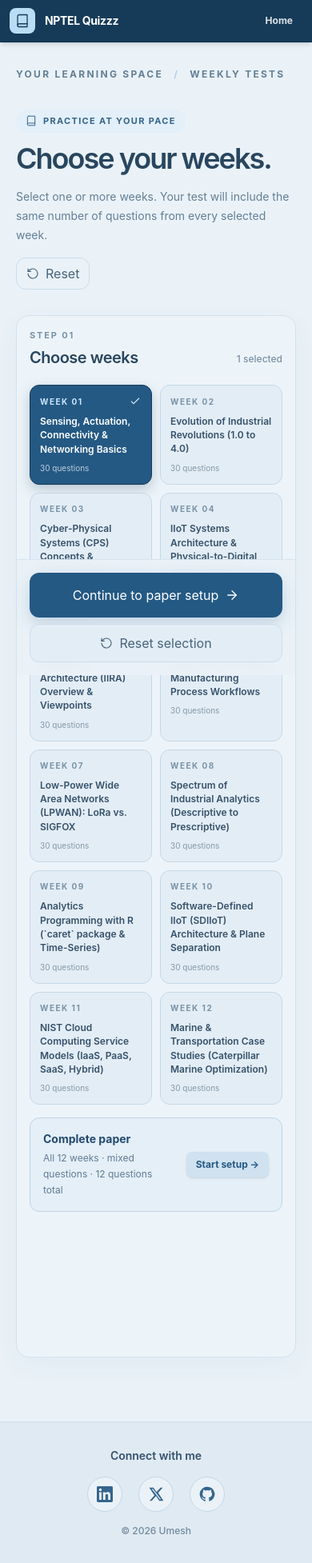
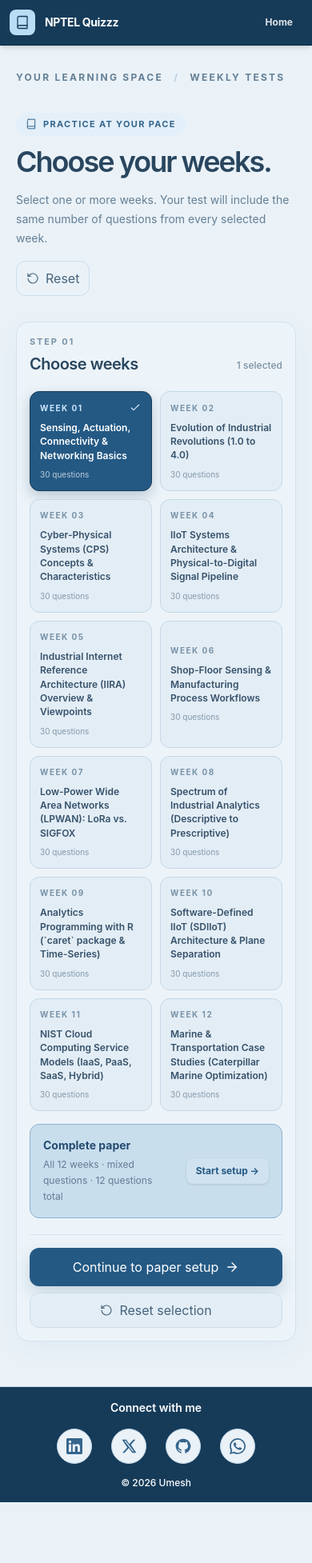
Before and after one commit to umesh4ever/learning_nptel, a React (Vite) app: page /#/setup/weeks in a window 390 px wide. Shown: the whole page at 80% size. After the commit the page ends 1878 px from the top, so only its background shows below. Built offline with nearby package versions, Linux system fonts and the light colour scheme.

Commit message:
2nd deployment

```diff
--- a/index.html
+++ b/index.html
@@ -3,9 +3,10 @@
   <head>
     <meta charset="UTF-8" />
     <meta name="viewport" content="width=device-width, initial-scale=1.0" />
+    <link rel="icon" type="image/png" href="https://www.favicon.cc/logo3d/545082.png" />
     <meta name="theme-color" content="#eaf2f8" />
     <meta name="description" content="Build a week-wise practice test for Industry 4.0 and Industrial Internet of Things." />
-    <title>Studyroom · NPTEL Practice</title>
+    <title>Learn Nptel - IIOT 4.0</title>
   </head>
   <body>
     <div id="root"></div>
--- a/package.json
+++ b/package.json
@@ -3,7 +3,10 @@
   "private": true,
   "version": "0.0.0",
   "type": "module",
+  "homepage": "https://github.com/umesh4ever/learning_nptel.git",
   "scripts": {
+    "predeploy": "npm run build",
+    "deploy": "gh-pages -d dist",
     "dev": "vite",
     "build": "vite build",
     "lint": "oxlint",
@@ -19,6 +22,7 @@
     "@types/react": "^19.2.18",
     "@types/react-dom": "^19.2.7",
     "@vitejs/plugin-react": "^6.1.1",
+    "gh-pages": "^6.3.0",
     "oxlint": "^1.81.0",
     "tailwindcss": "^4.3.3",
     "vite": "^8.3.0"
--- a/src/components/Footer.jsx
+++ b/src/components/Footer.jsx
@@ -11,6 +11,14 @@ function SocialIcon({ name }) {
     return (
       <svg aria-hidden="true" viewBox="0 0 24 24" fill="currentColor" className="size-5">
         <path d="M18.9 2H22l-6.78 7.75L23.2 22h-6.25l-4.9-7.42L5.56 22H2.43l7.25-8.28L1.84 2h6.41l4.43 6.76L18.9 2Zm-1.1 17.86h1.73L7.31 4.03H5.45L17.8 19.86Z" />
+      </svg>
+    )
+  }
+
+  if (name === 'wa') {
+    return (
+      <svg aria-hidden="true" viewBox="0 0 24 24" fill="currentColor" className="size-5">
+        <path d="M20.52 3.48A11.88 11.88 0 0 0 12.06 0C5.47 0 .11 5.35.1 11.94c0 2.1.55 4.15 1.6 5.96L0 24l6.25-1.64a11.9 11.9 0 0 0 5.8 1.48h.01c6.59 0 11.95-5.36 11.95-11.95 0-3.19-1.24-6.19-3.49-8.41ZM12.06 21.8h-.01a9.87 9.87 0 0 1-5.03-1.38l-.36-.21-3.71.97.99-3.62-.23-.37a9.85 9.85 0 0 1-1.51-5.25c0-5.45 4.44-9.88 9.89-9.88 2.64 0 5.12 1.03 6.99 2.9a9.82 9.82 0 0 1 2.89 7c0 5.45-4.44 9.88-9.91 9.88Zm5.42-7.4c-.3-.15-1.76-.87-2.03-.97-.27-.1-.47-.15-.67.15-.2.3-.77.97-.94 1.17-.17.2-.35.22-.65.07-.3-.15-1.26-.46-2.4-1.47-.89-.79-1.49-1.77-1.66-2.07-.17-.3-.02-.46.13-.61.13-.13.3-.35.45-.52.15-.17.2-.3.3-.5.1-.2.05-.37-.03-.52-.07-.15-.67-1.62-.92-2.22-.24-.58-.49-.5-.67-.51h-.57c-.2 0-.52.07-.79.37-.27.3-1.04 1.02-1.04 2.49s1.07 2.89 1.22 3.09c.15.2 2.1 3.21 5.09 4.5.71.31 1.27.5 1.7.64.71.23 1.36.2 1.87.12.57-.09 1.76-.72 2.01-1.42.25-.7.25-1.29.17-1.42-.07-.12-.27-.2-.57-.35Z" />
       </svg>
     )
   }
@@ -38,16 +46,21 @@ const socialLinks = [
     icon: 'github',
     href: 'https://github.com/umesh4ever',
   },
+  {
+    label: 'Whatsapp',
+    icon: 'wa',
+    href: 'https://wa.me/919289253686?text=Hello%20Umesh.',
+  },
 ]
 
 export default function Footer() {
   return (
-    <footer className="mt-8 w-full border-t border-[#cbddeb] bg-[#dfeaf3] px-5 py-8 text-[#35516a] sm:mt-12 sm:py-10">
+    <footer className="mt-2 w-full border-t border-[#cbddeb] bg-[#163b59] px-5 py-4 text-[white] sm:mt-12 sm:py-8">
       <div className="mx-auto flex max-w-6xl flex-col items-center gap-4">
         <p className="text-sm font-semibold">
           Connect with me
         </p>
-        <nav aria-label="Social links" className="flex items-center gap-5">
+        <nav aria-label="Social links" className="flex items-center gap-6">
           {socialLinks.map(({ label, icon, href }) => (
             <a
               key={label}
@@ -55,13 +68,13 @@ export default function Footer() {
               target="_blank"
               rel="noreferrer"
               aria-label={`Open ${label} profile in a new tab`}
-              className="grid size-11 place-items-center rounded-full border border-[#c4d7e6] bg-[#eaf2f8] text-[#35658c] transition-transform hover:-translate-y-0.5 hover:bg-[#d5e5f1] active:scale-90 focus-visible:outline focus-visible:outline-2 focus-visible:outline-offset-2 focus-visible:outline-[#356da8]"
+              className="grid size-11 place-items-center rounded-full border border-[#c4d7e6] bg-[#eaf2f8] text-[#35658c] transition-transform hover:-translate-y-0.5 hover:bg-[#d5e5f1] active:scale-90 focus-visible:outline-2 focus-visible:outline-offset-2 focus-visible:outline-[#356da8]"
             >
               <SocialIcon name={icon} />
             </a>
           ))}
         </nav>
-        <p className="text-xs font-medium text-[#71899c]">© {currentYear} Umesh</p>
+        <p className="text-xs font-medium text-[white]">© {currentYear} Umesh</p>
       </div>
     </footer>
   )
--- a/src/components/Navbar.jsx
+++ b/src/components/Navbar.jsx
@@ -8,7 +8,7 @@ export default function Navbar({ quiz, questionIndex, finished, onGoHome }) {
         <Link
           to="/setup/weeks"
           onClick={onGoHome}
-          className="flex min-h-10 min-w-0 items-center gap-3 rounded-lg focus-visible:outline focus-visible:outline-2 focus-visible:outline-offset-2 focus-visible:outline-[#b9ddf5]"
+          className="flex min-h-11 min-w-0 items-center gap-3 rounded-lg focus-visible:outline focus-visible:outline-2 focus-visible:outline-offset-2 focus-visible:outline-[#b9ddf5] sm:min-h-10"
         >
           <span className="grid size-8 shrink-0 place-items-center rounded-lg bg-[#b9ddf5] text-[#163b59]">
             <Icon name="book" className="size-[18px]" />
@@ -23,7 +23,7 @@ export default function Navbar({ quiz, questionIndex, finished, onGoHome }) {
           <Link
             to="/setup/weeks"
             onClick={onGoHome}
-            className="rounded-lg px-3 py-2 text-xs font-bold text-white/85 transition-all hover:bg-white/15 hover:text-white active:scale-95 focus-visible:outline focus-visible:outline-2 focus-visible:outline-offset-2 focus-visible:outline-[#b9ddf5]"
+            className="inline-flex min-h-11 items-center rounded-lg px-3 py-2 text-xs font-bold text-white/85 transition-all hover:bg-white/15 hover:text-white active:scale-95 focus-visible:outline focus-visible:outline-2 focus-visible:outline-offset-2 focus-visible:outline-[#b9ddf5] sm:min-h-10"
           >
             <span className="sm:hidden">Home</span>
             <span className="hidden sm:inline">Weekly tests</span>
@@ -31,7 +31,7 @@ export default function Navbar({ quiz, questionIndex, finished, onGoHome }) {
           {quiz && !finished && (
             <Link
               to={`/quiz/${questionIndex + 1}`}
-              className="inline-flex min-h-10 items-center gap-1.5 rounded-lg bg-[#b9ddf5] px-3 py-2 text-xs font-bold text-[#163b59] transition-all hover:bg-white active:scale-95 focus-visible:outline focus-visible:outline-2 focus-visible:outline-offset-2 focus-visible:outline-white"
+              className="inline-flex min-h-11 items-center gap-1.5 rounded-lg bg-[#b9ddf5] px-3 py-2 text-xs font-bold text-[#163b59] transition-all hover:bg-white active:scale-95 focus-visible:outline focus-visible:outline-2 focus-visible:outline-offset-2 focus-visible:outline-white sm:min-h-10"
             >
               <span className="sm:hidden">Resume</span>
               <span className="hidden sm:inline">Resume test</span>
--- a/src/features/setup/WeekSelectionStep.jsx
+++ b/src/features/setup/WeekSelectionStep.jsx
@@ -35,7 +35,7 @@ export default function WeekSelectionStep({
           <button
             type="button"
             onClick={onReset}
-            className="inline-flex h-10 shrink-0 items-center gap-2 rounded-xl border border-[#cbddeb] bg-[#eaf2f8] px-3 text-xs font-bold text-[#46647c] transition-transform hover:bg-[#e0edf6] active:scale-95 focus-visible:outline focus-visible:outline-2 focus-visible:outline-offset-2 focus-visible:outline-[#356da8]"
+            className="inline-flex min-h-11 min-w-11 shrink-0 items-center justify-center gap-2 rounded-xl border border-[#cbddeb] bg-[#eaf2f8] px-3 text-xs font-bold text-[#46647c] transition-transform hover:bg-[#e0edf6] active:scale-95 focus-visible:outline focus-visible:outline-2 focus-visible:outline-offset-2 focus-visible:outline-[#356da8] sm:min-h-10 sm:min-w-0"
           >
             <Icon name="reset" className="size-4" />
             Reset
@@ -64,10 +64,10 @@ export default function WeekSelectionStep({
                 disabled={cannotDeselect}
                 aria-pressed={active}
                 aria-label={`${active ? 'Remove' : 'Add'} Week ${week.week}${cannotDeselect ? '; at least one week must remain selected' : ''}`}
-                className={`min-h-[98px] rounded-xl border p-3 text-left transition-all duration-200 hover:-translate-y-0.5 active:scale-[0.97] focus-visible:outline focus-visible:outline-2 focus-visible:outline-offset-2 focus-visible:outline-[#356da8] disabled:cursor-not-allowed ${
+                className={`min-h-[98px] rounded-xl border p-3 text-left transition-colors duration-150 active:scale-[0.98] focus-visible:outline focus-visible:outline-2 focus-visible:outline-offset-2 focus-visible:outline-[#356da8] disabled:cursor-not-allowed ${
                   active
                     ? 'border-[#163b59] bg-[#245984] text-white shadow-[0_6px_16px_rgba(22,59,89,0.24)] hover:bg-[#163b59]'
-                    : 'border-[#c4d8e7] bg-[#e3edf5] text-[#35516a] hover:border-[#568eb7] hover:bg-[#bcd5e7]'
+                    : 'border-[#c4d8e7] bg-[#e3edf5] text-[#35516a] hover:border-[#397ba6] hover:bg-[#b5d0e3] hover:shadow-[0_6px_15px_rgba(36,89,132,0.16)]'
                 }`}
               >
                 <span className="flex items-center justify-between">
@@ -84,7 +84,7 @@ export default function WeekSelectionStep({
         <button
           type="button"
           onClick={onCompletePaper}
-          className="mt-4 flex w-full items-center justify-between gap-4 rounded-xl border border-[#bfd3e4] bg-[#e4eff7] p-4 text-left transition-all hover:-translate-y-0.5 hover:border-[#8eafd0] hover:bg-[#dceaf5] active:scale-[0.99] focus-visible:outline focus-visible:outline-2 focus-visible:outline-offset-2 focus-visible:outline-[#356da8] sm:px-5"
+          className="mt-4 flex w-full items-center justify-between gap-4 rounded-xl border border-[#8eafd0] bg-[#c9deed] p-4 text-left transition-colors duration-150 hover:border-[#397ba6] hover:bg-[#b4d0e3] hover:shadow-[0_8px_20px_rgba(36,89,132,0.18)] active:scale-[0.99] focus-visible:outline focus-visible:outline-2 focus-visible:outline-offset-2 focus-visible:outline-[#356da8] sm:px-5"
         >
           <span className="min-w-0">
             <span className="block text-sm font-bold text-[#244b70]">Complete paper</span>
@@ -93,11 +93,11 @@ export default function WeekSelectionStep({
           <span className="shrink-0 rounded-lg bg-[#d0e2f0] px-3 py-2 text-xs font-bold text-[#245984] shadow-sm">Start setup →</span>
         </button>
 
-        <div className="sticky bottom-0 z-10 -mx-4 mt-5 flex flex-col-reverse gap-2 border-t border-[#d6e4ef] bg-[#eaf2f8]/95 p-4 pb-[max(1rem,env(safe-area-inset-bottom))] backdrop-blur sm:static sm:mx-0 sm:flex-row sm:justify-between sm:border-[#dce8f1] sm:bg-transparent sm:p-0 sm:pt-5">
+        <div className="mt-5 flex flex-col-reverse gap-2 border-t border-[#d6e4ef] pt-4 sm:flex-row sm:justify-between sm:border-[#dce8f1] sm:pt-5">
           <button
             type="button"
             onClick={onReset}
-            className="inline-flex h-12 items-center justify-center gap-2 rounded-xl border border-[#cbddeb] bg-[#e3edf5] px-4 text-sm font-bold text-[#46647c] transition-transform hover:bg-[#dce9f3] active:scale-[0.98] focus-visible:outline focus-visible:outline-2 focus-visible:outline-offset-2 focus-visible:outline-[#356da8]"
+            className="inline-flex min-h-11 w-full items-center justify-center gap-2 rounded-xl border border-[#cbddeb] bg-[#e3edf5] px-4 text-sm font-bold text-[#46647c] transition-transform hover:bg-[#dce9f3] active:scale-[0.98] focus-visible:outline focus-visible:outline-2 focus-visible:outline-offset-2 focus-visible:outline-[#356da8] sm:min-h-10 sm:w-auto"
           >
             <Icon name="reset" className="size-4" />
             Reset selection
@@ -106,7 +106,7 @@ export default function WeekSelectionStep({
             type="button"
             onClick={onContinue}
             disabled={selectedWeeks.length === 0}
-            className="flex h-14 items-center justify-center gap-2 rounded-xl bg-[#245984] px-5 text-base font-bold text-white shadow-[0_8px_20px_rgba(36,89,132,0.2)] transition-transform hover:bg-[#1d4b70] active:scale-[0.98] focus-visible:outline focus-visible:outline-2 focus-visible:outline-offset-2 focus-visible:outline-[#356da8] disabled:cursor-not-allowed disabled:opacity-40 sm:h-12 sm:text-sm"
+            className="flex min-h-12 w-full items-center justify-center gap-2 rounded-xl bg-[#245984] px-5 text-sm font-bold text-white shadow-[0_8px_20px_rgba(36,89,132,0.2)] transition-transform hover:bg-[#1d4b70] active:scale-[0.98] focus-visible:outline focus-visible:outline-2 focus-visible:outline-offset-2 focus-visible:outline-[#356da8] disabled:cursor-not-allowed disabled:opacity-40 sm:min-h-10 sm:w-auto"
           >
             Continue to paper setup
             <Icon name="arrow" className="size-[18px]" />
--- a/vite.config.js
+++ b/vite.config.js
@@ -4,7 +4,7 @@ import { defineConfig } from 'vite'
 
 // https://vite.dev/config/
 export default defineConfig({
-  base: './',
+  base: '/learning_nptel/',
   plugins: [react(), tailwindcss()],
   build: {
     rollupOptions: {
```
Also changed, not shown: src/features/quiz/QuizScreen.jsx (+8 -8 lines), src/features/quiz/ResultsScreen.jsx (+20 -3 lines), src/features/setup/PaperSetupStep.jsx (+14 -14 lines), 2 other files (tests, documents, lock files or other folders).
